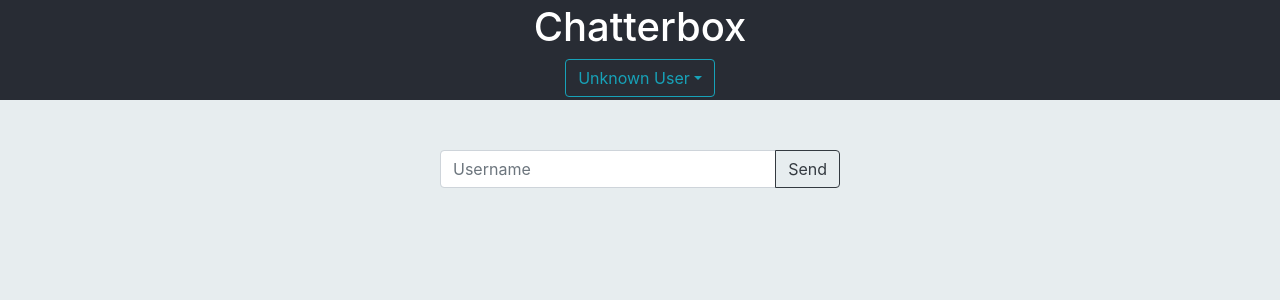
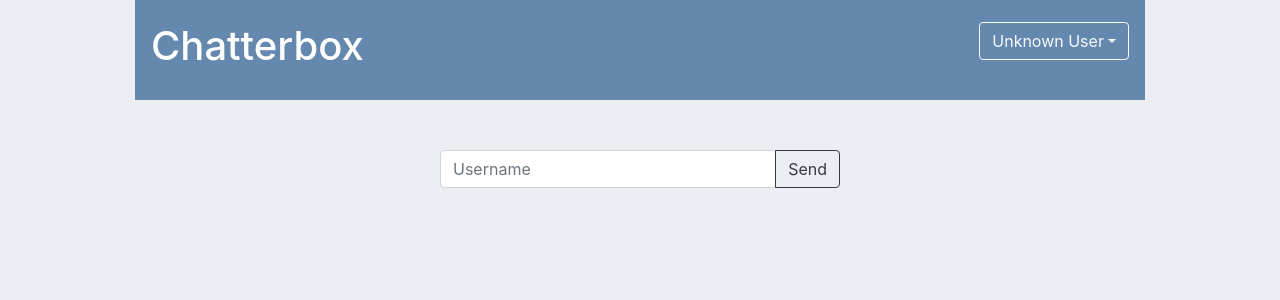
Before and after one commit to kavalapka/chatterbox-react, a React (Create React App) app: page / in a window 1280 px wide. Shown: the top 300 px of the page. Built offline with nearby package versions, Linux system fonts and the light colour scheme.

Commit message:
style/fix: change color theme

```diff
--- a/package.json
+++ b/package.json
@@ -3,6 +3,9 @@
   "version": "0.1.0",
   "private": true,
   "dependencies": {
+    "@fortawesome/fontawesome-svg-core": "^1.2.21",
+    "@fortawesome/free-solid-svg-icons": "^5.10.1",
+    "@fortawesome/react-fontawesome": "^0.1.4",
     "bootstrap": "^4.3.1",
     "lodash": "^4.17.15",
     "react": "^16.9.0",
--- a/src/components/GroupChat.css
+++ b/src/components/GroupChat.css
@@ -1,9 +1,6 @@
 .group_chat {
-  max-width: 1010px;
-  min-width: 300px;
-  margin: 0 auto;
   border: 1px solid rgba(127, 184, 199, 0.33);
-  border-radius: 5px;
+  border-bottom: none;
   padding: 2% 10%;
   box-sizing: border-box;
   font: 13px/18px Tahoma,sans-serif,Arial,Helvetica;
@@ -21,7 +18,7 @@
 }
 
 .message__user_img {
-  background-color: rgba(95, 158, 160, 0.71);
+  background-color: rgba(75, 104, 129, 0.31);
   border-radius: 50%;
   height: 42px;
   width: 42px;
@@ -39,7 +36,7 @@
 
 .message__display-name {
   position: absolute;
-  color: #b74f7a;
+  color: #16adbf;
   font-weight: bold;
   font-size: 1.2rem;
   top: 12px;
@@ -56,8 +53,10 @@
 }
 
 .message__body__name {
-  color: #b74f7a;
+  color: #b97822;
   font-weight: bold;
+  font-size: 0.9em;
+  margin-bottom: 6px;
 }
 
 .message__body__text {
@@ -72,7 +71,9 @@
 }
 
 .write_area {
-
+  width: 100%;
+  background-color: white;
+  height: 70px;
 }
 
 .write_area__wrap {
@@ -85,20 +86,22 @@
 .write_area__text {
   font-size: 12px;
   margin-bottom: 10px;
-  padding: 6px 55px 6px 6px;
+  padding: 6px 35px 6px 6px;
   min-height: 50px;
   height: 50px;
   resize: none;
   width: 100%;
   border: none;
-  border-bottom: 2px solid rgba(95, 158, 160, 0.75);
+  border-bottom: 2px solid rgb(100, 136, 174);
   outline: none;
 }
 
 .write_area__send {
   position: absolute;
-  top: 9px;
-  transform: translateX(-100%);
+  top: 12px;
+  transform: translateX(-130%);
+  font-size: 1.5em;
+  color: rgb(108, 180, 234);
 }
 
 .login-form {
--- a/src/components/User.js
+++ b/src/components/User.js
@@ -9,7 +9,7 @@ export default function User(props) {
   };
 
   return (
-    <DropdownButton className="user-menu" size="md" id="dropdown-item-button" variant="outline-info" title={name}>
+    <DropdownButton className="user-menu" size="md" id="dropdown-item-button" variant="outline-light" title={name}>
       <Dropdown.Item as="button" onClick={handleChangeName}>Change Name</Dropdown.Item>
     </DropdownButton>
   );
--- a/src/components/WriteArea.js
+++ b/src/components/WriteArea.js
@@ -1,4 +1,7 @@
 import React, { useRef } from 'react';
+import { FontAwesomeIcon } from '@fortawesome/react-fontawesome';
+import { faPaperPlane } from '@fortawesome/free-solid-svg-icons';
+
 
 export default function WriteArea(props) {
   const { sendMessage, userName } = props;
@@ -18,7 +21,8 @@ export default function WriteArea(props) {
     <div className="write_area">
       <div className="write_area__wrap">
         <textarea ref={myMsg} onKeyPress={handleKeyPress} className="write_area__text" />
-        <button type="button" className="write_area__send" onClick={send}>Send</button>
+        <FontAwesomeIcon icon={faPaperPlane} className="write_area__send" onClick={send} />
+
       </div>
     </div>
   );
--- a/src/container/App.css
+++ b/src/container/App.css
@@ -5,7 +5,13 @@ body, html {
 .App {
   text-align: center;
   height: 100vh;
-  background-color: rgba(86, 131, 145, 0.14);
+  background-color: #a9b6c83b;
+}
+
+.App-container {
+  max-width: 1010px;
+  min-width: 300px;
+  margin: 0 auto;
 }
 
 .App-logo {
@@ -15,7 +21,7 @@ body, html {
 }
 
 .App-header {
-  background-color: #282c34;
+  background-color: rgb(100, 136, 174);
   height: 100px;
   display: flex;
   flex-direction: row;
@@ -25,11 +31,10 @@ body, html {
 }
 
 .header-wrapper {
-
-}
-
-.App-link {
-  color: #61dafb;
+  display: flex;
+  width: 100%;
+  justify-content: space-between;
+  margin: 0 16px;
 }
 
 .page_container {
--- a/src/container/App.js
+++ b/src/container/App.js
@@ -51,6 +51,7 @@ function App(props) {
 
   return (
     <div className="App">
+      <div className="App-container">
         <header className="App-header">
           <div className="header-wrapper">
             <h1>Chatterbox</h1>
@@ -66,6 +67,7 @@ function App(props) {
           notify={user.allowNotify}
         />
       </div>
+    </div>
   );
 }
 
```
Also changed, not shown: 1 other file (tests, documents, lock files or other folders). Lines whose indentation alone changed are shown as unchanged.
